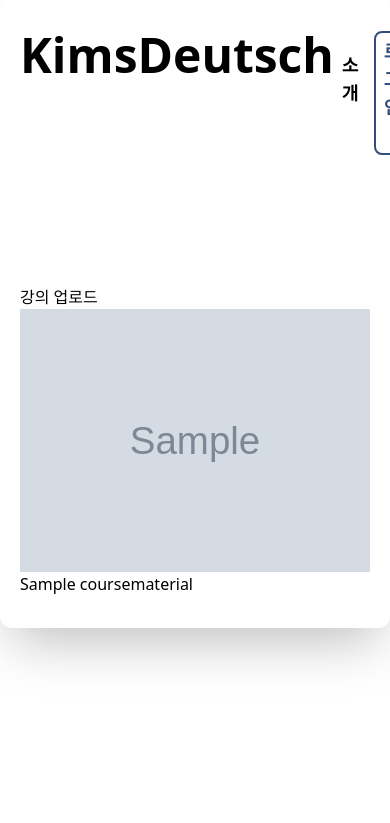
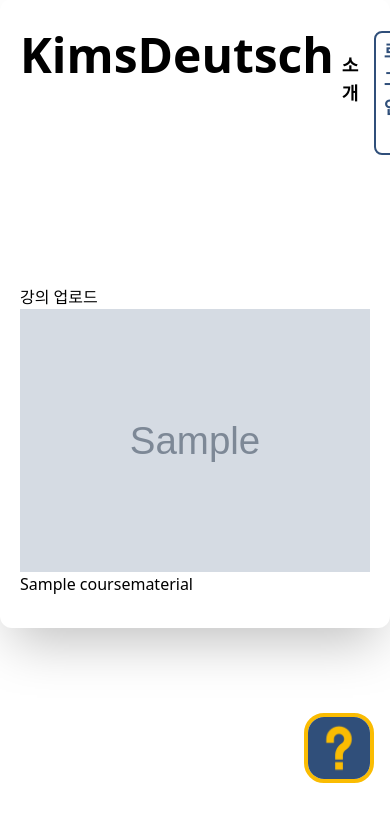
Before and after one commit to MyeonggyunPark/Portfolio, a Django app: page /course/ in a window 390 px wide; the page is wider, and only the part inside the window is pictured. Shown: the part 21-844 px from the top of that part. Run offline with Django 5.2, Linux system fonts and the light colour scheme; tables that the repository leaves empty hold one stand-in row (values such as "Sample post"); grey boxes marked "Sample" are stand-in pictures; style sheets or scripts are compiled from the project's sources.

Commit message:
feat(template): add inquiry button and footer tag to base layout

```diff
--- a/KIMSDEUTSCH_WEB/templates/base.html
+++ b/KIMSDEUTSCH_WEB/templates/base.html
@@ -39,8 +39,17 @@
       {% block content %}
       {% endblock %}
 
+
+      {% comment %} 푸터 {% endcomment %}
+      <footer></footer>
+
     </div>
 
+    {% comment %} 문의하기 버튼 {% endcomment %}
+    <a class="fixed bottom-10 right-4 z-50 sm:right-auto sm:left-1/2 sm:translate-x-[calc(320px+16px)] md:translate-x-[calc(384px)] lg:translate-x-[calc(512px)] xl:translate-x-[calc(640px)] 2xl:translate-x-[calc(668px)]"
+      href="https://forms.gle/gnMc2ZfnkwuNRczX8" target="_blank">
+      <img class="size-[70px] border-4 border-mainyellow rounded-[20px]" src="{% static 'icons/question.png'%}" alt="question">
+    </a>
     {% comment %} Swiper JS {% endcomment %}
     <script src="{% static 'js/swiper-bundle.min.js' %}"></script>
     <script>
```
